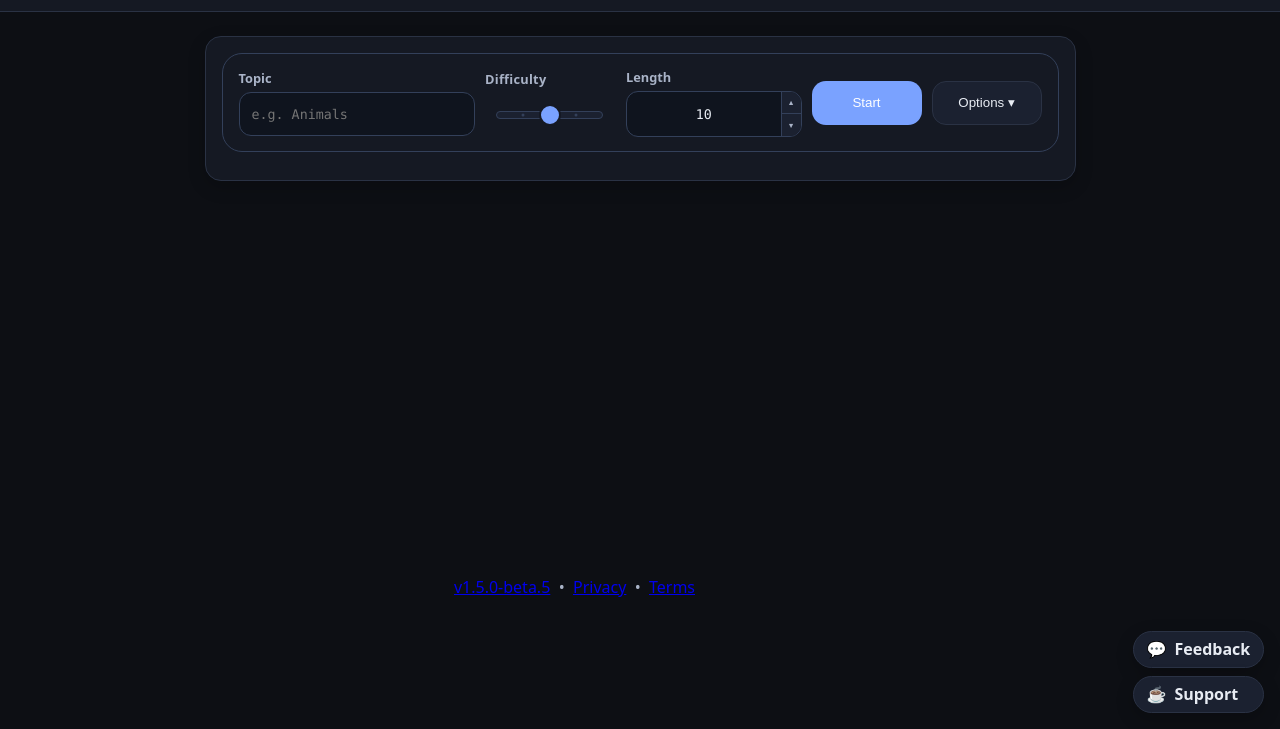
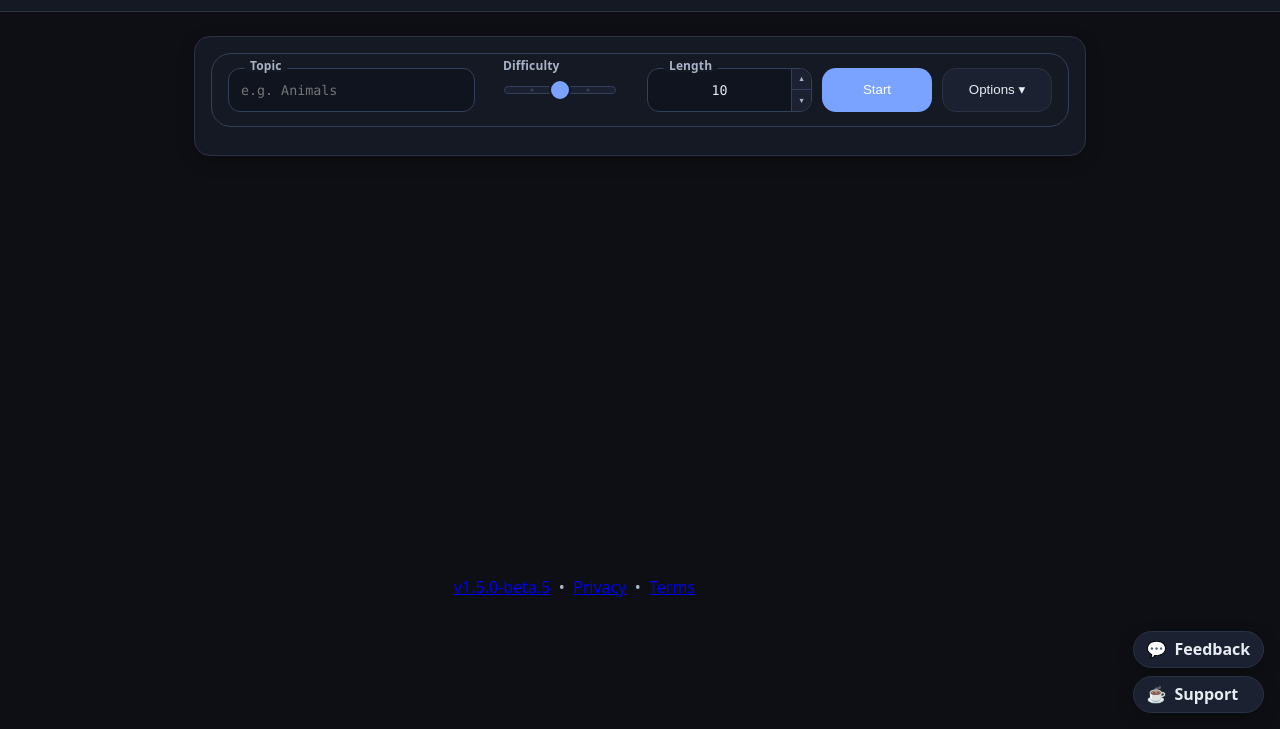
Before and after one commit to seanyates76/Ez-Quiz-App, a website: page public/index.html in a window 1280 px wide. Shown: the part 71-800 px from the top of the page. Drawn offline with Linux system fonts and the light colour scheme.

Commit message:
Float generate toolbar labels above controls

```diff
--- a/public/styles.css
+++ b/public/styles.css
@@ -133,13 +133,13 @@ body[data-theme="dark"] .site-header .brand-link{
   box-shadow:var(--shadow-xs);
 }
 .gen-toolbar > *{ flex-shrink:0; }
-.gen-toolbar > .toolbar-pair{ flex:1 1 280px; flex-shrink:1; display:flex; gap:12px; align-items:flex-end; min-width:260px; }
+.gen-toolbar > .toolbar-pair{ flex:1 1 280px; flex-shrink:1; display:flex; gap:12px; align-items:center; min-width:260px; }
 .gen-toolbar .toolbar-field{ flex:1 1 200px; min-width:150px; }
 .gen-toolbar .toolbar-field.narrow{ flex:0 0 80px; min-width:80px; }
 .gen-toolbar .toolbar-pair .toolbar-field.narrow{ flex:1 1 160px; min-width:140px; }
 .gen-toolbar .toolbar-pair .number-wrap{ width:100%; }
-.gen-toolbar .toolbar-pair .difficulty-stack{ flex:0 0 auto; }
-.gen-toolbar .difficulty-stack{ flex:0 0 auto; }
+.gen-toolbar .toolbar-pair .difficulty-stack,
+.gen-toolbar .difficulty-stack{ flex:1 1 auto; }
 .gen-toolbar #generateBtn,
 .gen-toolbar #optionsBtn{
   flex:0 0 auto;
@@ -150,17 +150,31 @@ body[data-theme="dark"] .site-header .brand-link{
   justify-content:center;
 }
 .toolbar-field{
+  position:relative;
   display:flex;
-  flex-direction:column;
-  gap:4px;
-  align-items:flex-start;
+  align-items:center;
   flex:1 1 auto;
+  min-width:150px;
+  height:44px;
+}
+.toolbar-field > .toolbar-input{
+  flex:1 1 auto;
+  width:100%;
 }
 .toolbar-field.narrow{ flex:0 0 80px; min-width:80px; }
 .toolbar-label{
-  font-size:.8rem;
+  position:absolute;
+  top:-9px;
+  left:16px;
+  padding:0 6px;
+  background:var(--panel);
+  border-radius:6px;
+  font-size:.75rem;
   font-weight:600;
   color:var(--muted);
+  letter-spacing:.01em;
+  line-height:1.1;
+  z-index:1;
 }
 .toolbar-input{
   border:1px solid var(--field-border);
@@ -183,6 +197,7 @@ body[data-theme="dark"] .site-header .brand-link{
   border-radius:12px;
   overflow:hidden;
   transition:background .15s ease, border-color .15s ease, box-shadow .15s ease;
+  height:100%;
 }
 .number-wrap:hover{ background:var(--field-hover); border-color:var(--border); }
 .number-wrap:focus-within{
@@ -196,7 +211,7 @@ body[data-theme="dark"] .site-header .brand-link{
   border:0;
   background:transparent;
   padding:0 12px;
-  height:44px;
+  height:100%;
   color:var(--text);
   box-shadow:none;
 }
@@ -221,6 +236,7 @@ body[data-theme="dark"] .site-header .brand-link{
   width:20px;
   border-left:1px solid var(--field-border);
   background:var(--panel-2);
+  height:100%;
 }
 .stepper{
   flex:1 1 50%;
@@ -254,8 +270,31 @@ body[data-theme="dark"] .site-header .brand-link{
   box-shadow:inset 0 0 0 2px var(--ring);
   color:var(--text);
 }
-.difficulty-stack{ display:flex; flex-direction:column; align-items:flex-start; gap:4px; }
-.difficulty-label{ font-size:.8rem; font-weight:600; color:var(--muted); letter-spacing:.02em; }
+.difficulty-stack{
+  position:relative;
+  display:flex;
+  align-items:center;
+  justify-content:center;
+  flex:1 1 auto;
+  min-width:150px;
+  height:44px;
+  padding:0 8px;
+}
+.difficulty-slider{ width:100%; }
+.difficulty-label{
+  position:absolute;
+  top:-9px;
+  left:12px;
+  padding:0 6px;
+  background:var(--panel);
+  border-radius:6px;
+  font-size:.75rem;
+  font-weight:600;
+  color:var(--muted);
+  letter-spacing:.01em;
+  line-height:1.1;
+  z-index:1;
+}
 .difficulty-slider{
   --slider-width: 140px;
   --thumb-size: 22px;
```
